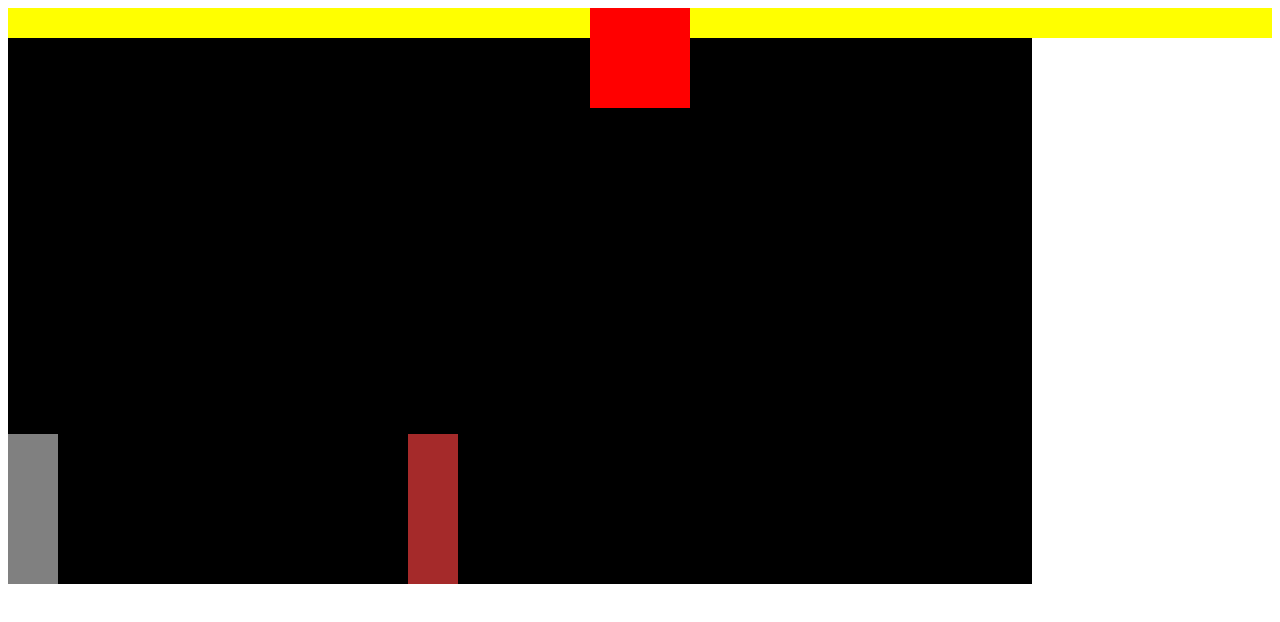
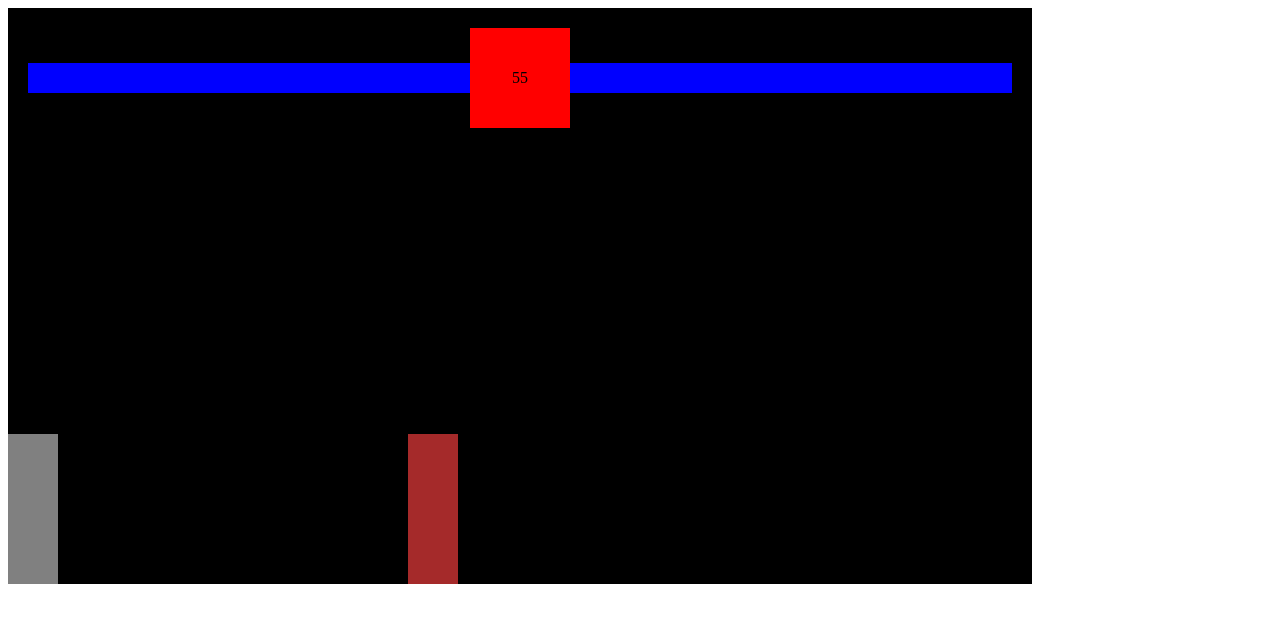
Before and after one commit to hongytan/Web-Dev, a plain HTML site: page fighting-game/index.html in a window 1280 px wide. Drawn offline with Linux system fonts and the light colour scheme.

Commit message:
Second commit

```diff
--- a/fighting-game/index.html
+++ b/fighting-game/index.html
@@ -1,13 +1,26 @@
 <!DOCTYPE html>
+<head>
+    <link rel="stylesheet" href="style.css">
+</head>
+<body>
+    <div id="canvas">
+        <div id="healthBars">
 
-<body>
-    <div style="position: relative;">
-        <div style="position: absolute; display: flex; width: 100%;">
-            <div style="background-color: yellow; height: 30px; width: 100%;"></div>
-            <div style="background-color: red; height: 100px; width: 100px; flex-shrink: 0;"></div>
-            <div style="background-color: yellow; height: 30px; width: 100%;"></div>
+            <!-- Player Health -->
+            <div class="parentHealth">
+                <div class="health"></div>
+                <div id="playerHealth"></div>
+            </div>
+
+            <div id="timer"> 10 </div>
+
+            <!-- Enemy Health -->
+            <div class="parentHealth">
+                <div class="health"></div>
+                <div id="enemyHealth"></div>
+            </div>
         </div>
-
+        <div id="game_result"></div>
         <canvas></canvas>
     </div>
 
--- a/fighting-game/index.js
+++ b/fighting-game/index.js
@@ -2,6 +2,7 @@ const canvas = document.querySelector('canvas')
 const c = canvas.getContext('2d')
 const GRAVITY = 0.5
 const X_SPEED = 3
+let TIMER = 60
 
 canvas.width = 1024
 canvas.height = 576
@@ -42,6 +43,7 @@ class Sprite {
         this.color = color
         this.isAttacking
         this.offset = offset
+        this.health = 100
     }
 
     draw() {
@@ -88,6 +90,26 @@ const enemy = new Sprite({
 player.draw()
 enemy.draw()
 
+function decrease_timer() {
+    if (TIMER >= 0) {
+        setTimeout(decrease_timer, 1000)
+        document.querySelector("#timer").innerHTML = TIMER
+        TIMER--
+    }
+
+    if (TIMER === -1) {
+        if (player.health === enemy.health) {
+            document.querySelector("#game_result").innerHTML = "TIE"
+        }
+        else if (player.health > enemy.health) {
+            document.querySelector("#game_result").innerHTML = "Player Wins"
+        }
+        else {
+            document.querySelector("#game_result").innerHTML = "Enemy Wins"
+        }
+    }
+}
+
 function animate() {
     window.requestAnimationFrame(animate) // Loop animate function
     c.fillStyle = 'black'
@@ -112,7 +134,8 @@ function animate() {
         player.position.y <= enemy.position.y + enemy.height &&
         player.isAttacking) {
             player.isAttacking = false
-            console.log('yup')
+            enemy.health -= 20
+            document.querySelector('#enemyHealth').style.width = enemy.health + "%"
     }
 
     // Enemy
@@ -129,11 +152,21 @@ function animate() {
         enemy.position.y <= player.position.y + player.height &&
         enemy.isAttacking) {
             enemy.isAttacking = false
-            console.log('yup2')
+            player.health -= 20
+            document.querySelector("#playerHealth").style.width = player.health + "%"
+    }
+
+    // end game if someone dies
+    if (player.health <= 0) {
+        document.querySelector("#game_result").innerHTML = "Enemy Wins"
+    }
+    if (enemy.health <= 0) {
+        document.querySelector("#game_result").innerHTML = "Player Wins"
     }
 
 }
 
+decrease_timer()
 animate()
 
 window.addEventListener('keydown', (event) => {
--- /dev/null
+++ b/fighting-game/style.css
@@ -0,0 +1,63 @@
+* {
+    box-sizing: border-box;
+}
+
+#canvas {
+    position: relative;
+    display: inline-block;
+}
+
+#healthBars {
+    position: absolute;
+    display: flex;
+    width: 100%;
+    align-items: center;
+    padding: 20px;
+}
+
+.health {
+    background-color: yellow;
+    height: 30px;
+    width: 100%;
+}
+
+#timer {
+    background-color: red;
+    height: 100px;
+    width: 100px;
+    flex-shrink: 0;
+    display: flex;
+    align-items: center;
+    justify-content: center;
+}
+
+.parentHealth {
+    position: relative;
+    height: 30px;
+    width: 100%;
+    display: flex;
+    justify-content: flex-end;
+}
+
+#playerHealth {
+    position: absolute;
+    background: blue;
+    top: 0; right: 0; bottom: 0;
+    width: 100%;
+}
+
+#enemyHealth {
+    position: absolute;
+    background: blue;
+    top: 0; right: 0; bottom: 0; left:0;
+}
+
+#game_result {
+    position: absolute;
+    color: yellow;
+    display: flex;
+    align-items: center;
+    justify-content: center;
+    top: 0; right: 0; bottom: 0; left:0;
+    font-size: 100px;
+}
```
